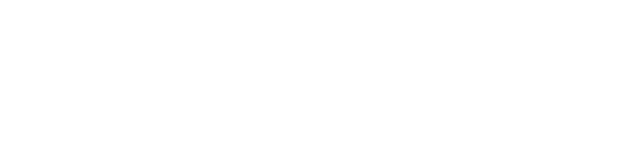
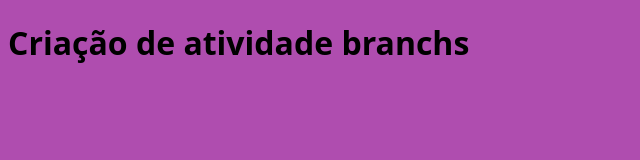
Before and after one commit to mayarameira-ai/atividade-branch, a plain HTML site: page index.html in a window 1280 px wide. Shown: the whole page, without its empty margins (0-640 px from the left). Drawn offline with Linux system fonts and the light colour scheme.

Commit message:
commit 2
criação da pagina

```diff
--- a/index.html
+++ b/index.html
@@ -0,0 +1,12 @@
+<!DOCTYPE html>
+<html lang="en">
+<head>
+    <meta charset="UTF-8">
+    <meta name="viewport" content="width=device-width, initial-scale=1.0">
+    <title>Atividade branchs</title>
+    <link rel="stylesheet" href="style.css">
+</head>
+<body>
+    <h1>Criação de atividade branchs</h1>
+</body>
+</html>
--- a/style.css
+++ b/style.css
@@ -1,4 +1,4 @@
 body{
-    background-color: purple;
+    background-color: rgb(175, 77, 175);
     font-family: system-ui, -apple-system, BlinkMacSystemFont, 'Segoe UI', Roboto, Oxygen, Ubuntu, Cantarell, 'Open Sans', 'Helvetica Neue', sans-serif;
 }
```
